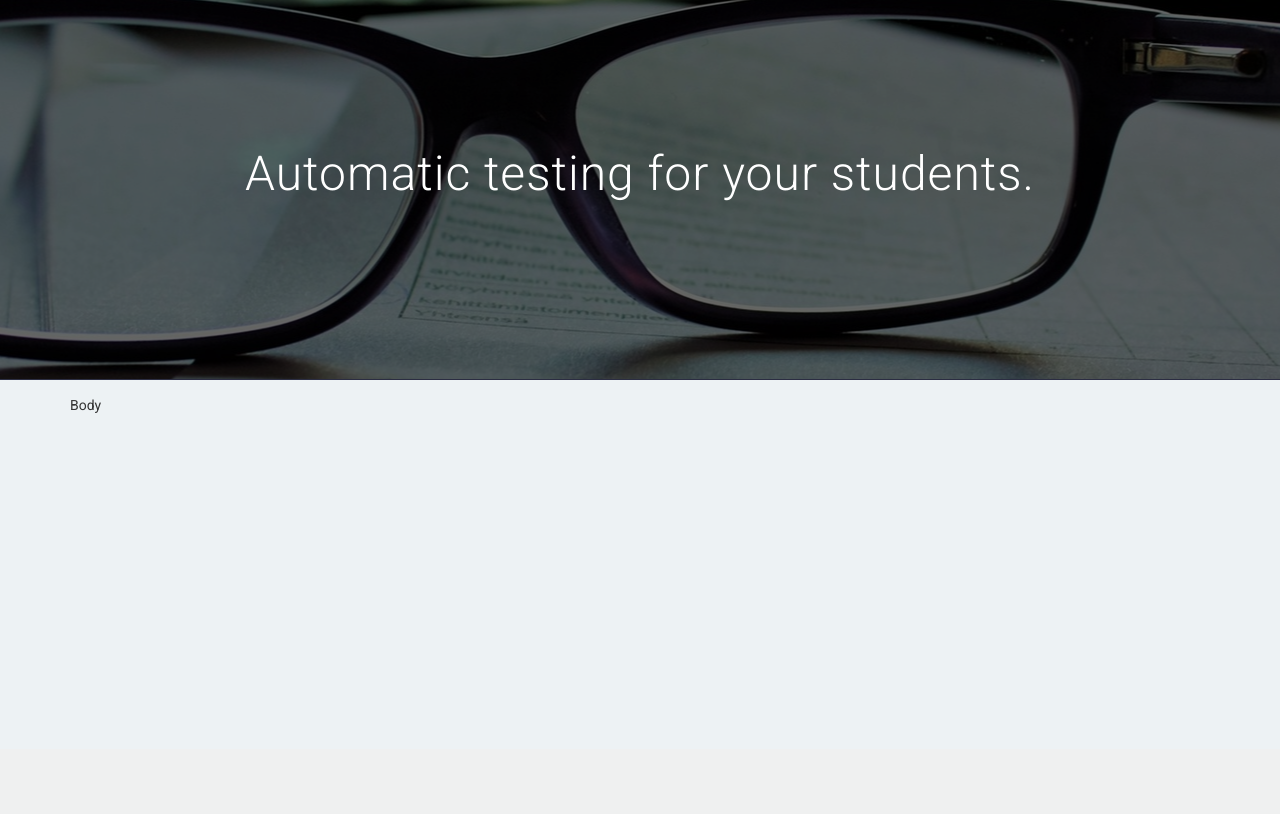
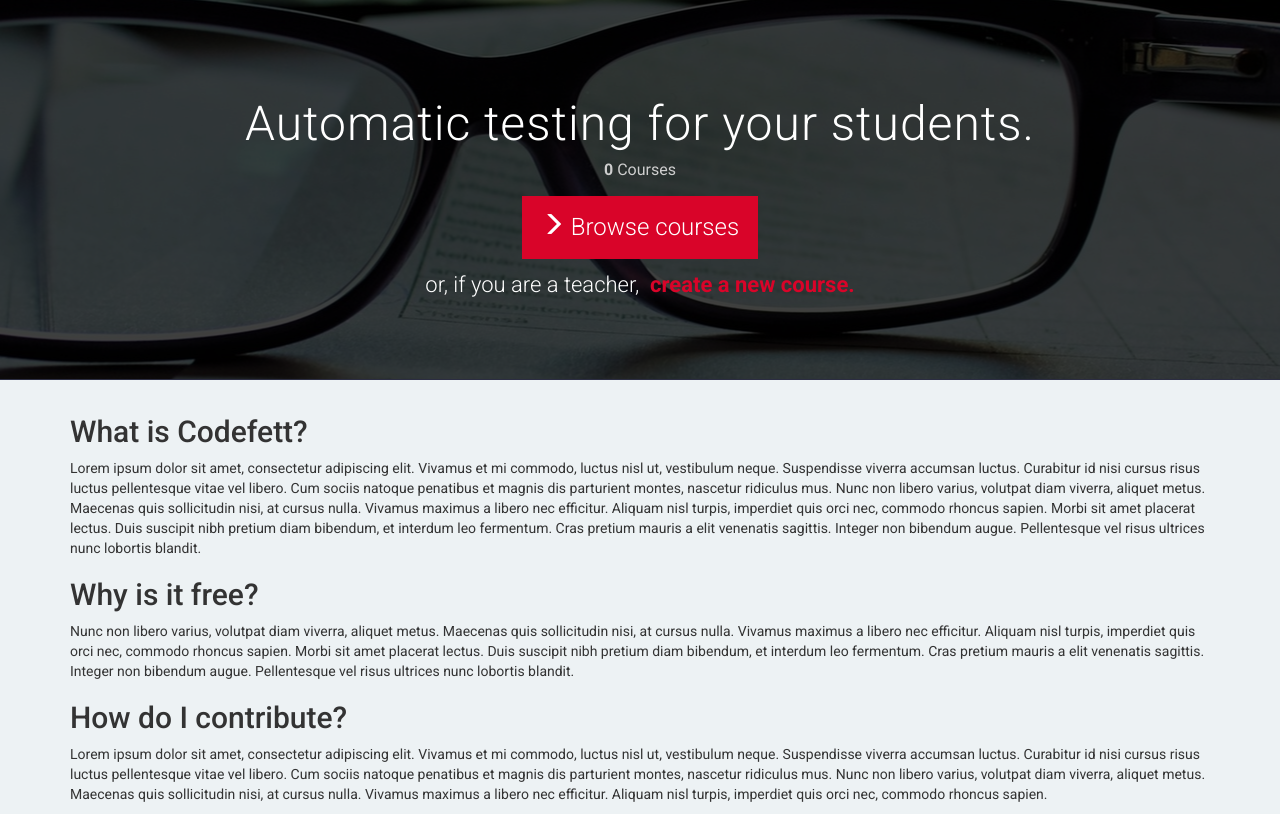
Before and after one commit to Rulox/codefett, a Django app: page / in a window 1280 px wide. Shown: the part 51-865 px from the top of the page. Before the commit the page ends 464 px from the top, so only its background shows below. Run offline with Django 3.2, Linux system fonts and the light colour scheme; style sheets or scripts are compiled from the project's sources; some libraries are stand-ins or nearby versions.

Commit message:
Complete basic layout and fix frontend
* Fix Gruntfile. Now, glyphicons fonts compile correctly
* Create a folder for sass components
* Fill home layout with dummy data

```diff
--- a/codefett/assets/Gruntfile.js
+++ b/codefett/assets/Gruntfile.js
@@ -117,11 +117,11 @@ module.exports = function(grunt) {
                     destPrefix: '../static/fonts'
                 },
                 files: {
-                    'glyphicons-halflings-regular.ttf': 'bootstrap/dist/fonts/glyphicons-halflings-regular.ttf'
+                    '': 'bootstrap/dist/fonts/*'
                 }
             },
             // Images
-            fonts: {
+            images: {
                 options: {
                     destPrefix: '../static/images'
                 },
--- a/codefett/assets/sass/_colors.scss
+++ b/codefett/assets/sass/_colors.scss
@@ -7,9 +7,16 @@ $background: #EDF2F4;
 $red_dark: #D90429;
 $red_light: #EF233C;
 
+
+
 /* Make some more readable variables */
 
 $color_navbar: #FFF;
 $color_link: $red_dark;
 $color_border: $blue_light;
 $color_dashboard: $blue_dark;
+$btn: $red_dark;
+
+
+/* Variations */
+$btn_hover: lighten($btn, 5%);
--- a/codefett/assets/sass/_home.scss
+++ b/codefett/assets/sass/_home.scss
@@ -19,12 +19,24 @@
   position: relative;
   width: 100%;
   height: 100%;
-  background: rgba(0, 0, 0, 0.6);
+  background: rgba(0, 0, 0, 0.75);
 
   .slogan {
-    padding-top: 140px;
+    padding-top: 90px;
     font-size: 48px;
     font-weight: 200;
     letter-spacing: 1px;
   }
+
+  .stats {
+    color: #CECECE;
+    font-size: 16px;
+    margin-bottom: 15px;
+  }
+
+  .create {
+    margin-top: 10px;
+    font-size: 22px;
+    font-weight: 200;
+  }
 }
--- /dev/null
+++ b/codefett/assets/sass/components/_buttons.scss
@@ -0,0 +1,26 @@
+.btn {
+  -webkit-border-radius: 0;
+  -moz-border-radius: 0;
+  border-radius: 0;
+}
+.btn-primary {
+    color: #FFF;
+    background-color: $btn;
+    border-color: $btn;
+}
+
+.btn-primary:hover {
+    background-color: $btn_hover;
+    border-color: $btn;
+}
+
+.btn-primary:active, .btn-primary:focus {
+    background-color: $btn_hover;
+    border-color: $btn;
+}
+
+.btn-browse {
+  padding: 13px 18px;
+  font-size: 24px;
+  font-weight: 200;
+}
--- a/codefett/assets/sass/main.scss
+++ b/codefett/assets/sass/main.scss
@@ -1,7 +1,11 @@
 /* IMPORT SASS MODULES */
 @import 'colors';
-@import 'navbar';
 @import 'home';
+
+/* Components */
+@import 'components/buttons';
+@import 'components/footer';
+@import 'components/navbar';
 
 /* GENERAL */
 html,
@@ -9,3 +13,11 @@ body {
   background-color: $background;
   font-family: 'Roboto', sans-serif;
 }
+
+a {
+  color: $color_link;
+}
+
+a:hover {
+  color: $red_light;
+}
--- a/codefett/common/templates/common/home.html
+++ b/codefett/common/templates/common/home.html
@@ -1,5 +1,7 @@
 {% extends 'common/base.html' %}
 {% load i18n %}
+
+{% block title %}{% trans 'Home' %}{% endblock title %}
 
 {% block body %}
     <div class="container-fluid cf-container">
@@ -7,11 +9,50 @@
 
             <div class="header-black">
                 <div class="slogan">{% trans 'Automatic testing for your students.' %}</div>
+                <div class="stats">
+                    <strong>0</strong> {% trans 'Courses' %}
+                </div>
+                <button type="button" class="btn btn-primary btn-browse" href="#">
+                    <span aria-hidden="true" class="glyphicon glyphicon-menu-right"></span>
+                    {% trans 'Browse courses' %}
+                </button>
+                <div class="create">
+                    {% trans 'or, if you are a teacher,' %}
+                    &nbsp;<a href="#"><strong>{% trans 'create a new course.' %}</strong></a>
+                </div>
             </div>
         </div>
 
     </div>
     <div class="container">
-    Body
+    <h2>What is Codefett?</h2>
+        <p>
+            Lorem ipsum dolor sit amet, consectetur adipiscing elit. Vivamus et mi commodo, luctus nisl ut, vestibulum neque.
+            Suspendisse viverra accumsan luctus. Curabitur id nisi cursus risus luctus pellentesque vitae vel libero.
+            Cum sociis natoque penatibus et magnis dis parturient montes, nascetur ridiculus mus.
+            Nunc non libero varius, volutpat diam viverra, aliquet metus. Maecenas quis sollicitudin nisi, at cursus nulla.
+            Vivamus maximus a libero nec efficitur. Aliquam nisl turpis, imperdiet quis orci nec, commodo rhoncus sapien.
+            Morbi sit amet placerat lectus. Duis suscipit nibh pretium diam bibendum, et interdum leo fermentum.
+            Cras pretium mauris a elit venenatis sagittis. Integer non bibendum augue.
+            Pellentesque vel risus ultrices nunc lobortis blandit.
+        </p>
+
+    <h2>Why is it free?</h2>
+        <p>
+            Nunc non libero varius, volutpat diam viverra, aliquet metus. Maecenas quis sollicitudin nisi, at cursus nulla.
+            Vivamus maximus a libero nec efficitur. Aliquam nisl turpis, imperdiet quis orci nec, commodo rhoncus sapien.
+            Morbi sit amet placerat lectus. Duis suscipit nibh pretium diam bibendum, et interdum leo fermentum.
+            Cras pretium mauris a elit venenatis sagittis. Integer non bibendum augue.
+            Pellentesque vel risus ultrices nunc lobortis blandit.
+        </p>
+
+    <h2>How do I contribute?</h2>
+        <p>
+            Lorem ipsum dolor sit amet, consectetur adipiscing elit. Vivamus et mi commodo, luctus nisl ut, vestibulum neque.
+            Suspendisse viverra accumsan luctus. Curabitur id nisi cursus risus luctus pellentesque vitae vel libero.
+            Cum sociis natoque penatibus et magnis dis parturient montes, nascetur ridiculus mus.
+            Nunc non libero varius, volutpat diam viverra, aliquet metus. Maecenas quis sollicitudin nisi, at cursus nulla.
+            Vivamus maximus a libero nec efficitur. Aliquam nisl turpis, imperdiet quis orci nec, commodo rhoncus sapien.
+        </p>
     </div>
 {% endblock body %}
```
Also changed, not shown: codefett/assets/sass/components/_footer.scss (added), codefett/assets/sass/components/_navbar.scss (renamed from codefett/assets/sass/_navbar.scss).
